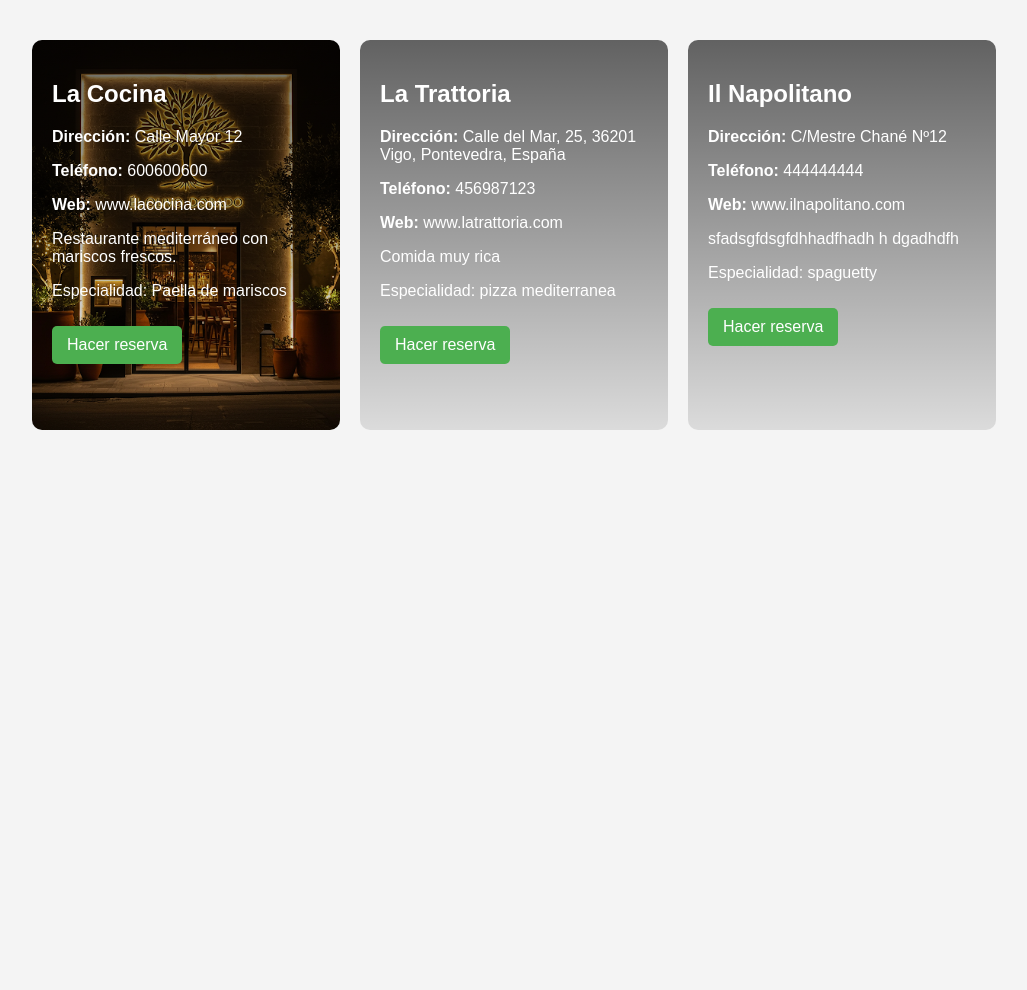
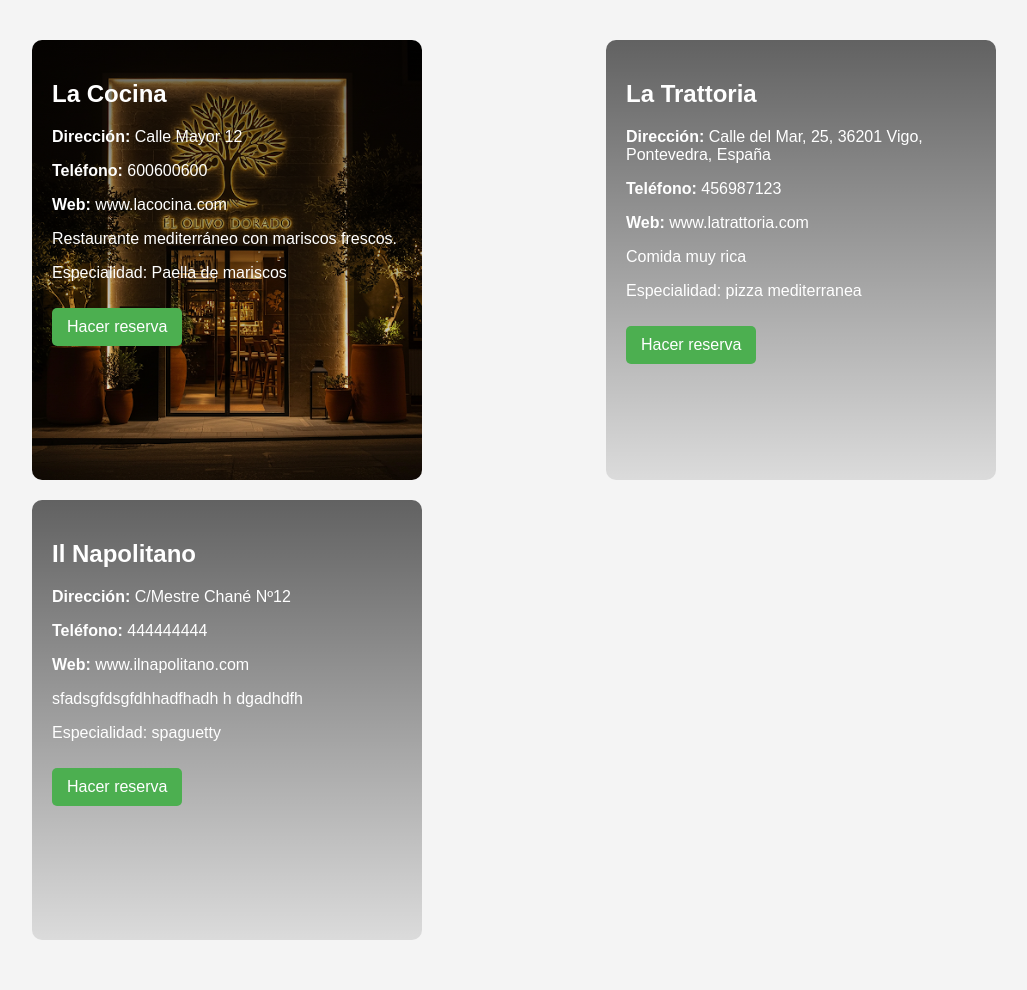
Before and after one commit to JEVizcaya/Checkandfood-1, a Flask app: page /restaurantes/Mediterranea in a window 1280 px wide. Shown: the part 128-1118 px from the top of the page, without its empty margins (126-1153 px from the left). Before the commit the page ends 558 px from the top, so only its background shows below. Run offline with Flask 3, Linux system fonts and the light colour scheme; data comes from the database, SQL or seed files in the repository.

Commit message:
seguimos con estilos restaurantes

```diff
--- a/static/css/clientes/restaurantes.css
+++ b/static/css/clientes/restaurantes.css
@@ -52,6 +52,7 @@ nav button:hover {
     padding: 10px;
     margin: 10px;
     display: flex;
+    flex-wrap: wrap;
     justify-content: space-between;
     align-items: center;
 
@@ -63,7 +64,7 @@ nav button:hover {
     padding: 10px;
     margin: 10px;
     width: 350px;  /* Ancho fijo */
-    height: 350px; /* Altura fija para todas las tarjetas */
+    height: 400px; /* Altura fija para todas las tarjetas */
 
 
 
```
Also changed, not shown: static/img/restaurantes/Costa_del_Sabor.jpeg (added), static/img/restaurantes/la_brisa_azul.png (added), static/img/restaurantes/siroco_taverna.png (added), static/img/restaurantes/terramar.png (added).
